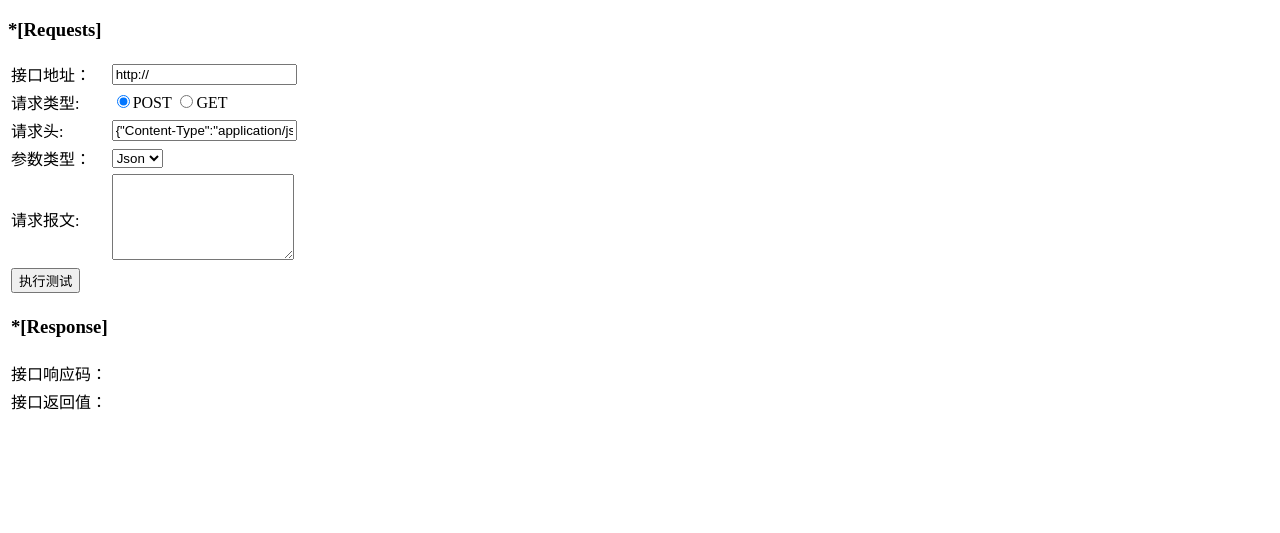
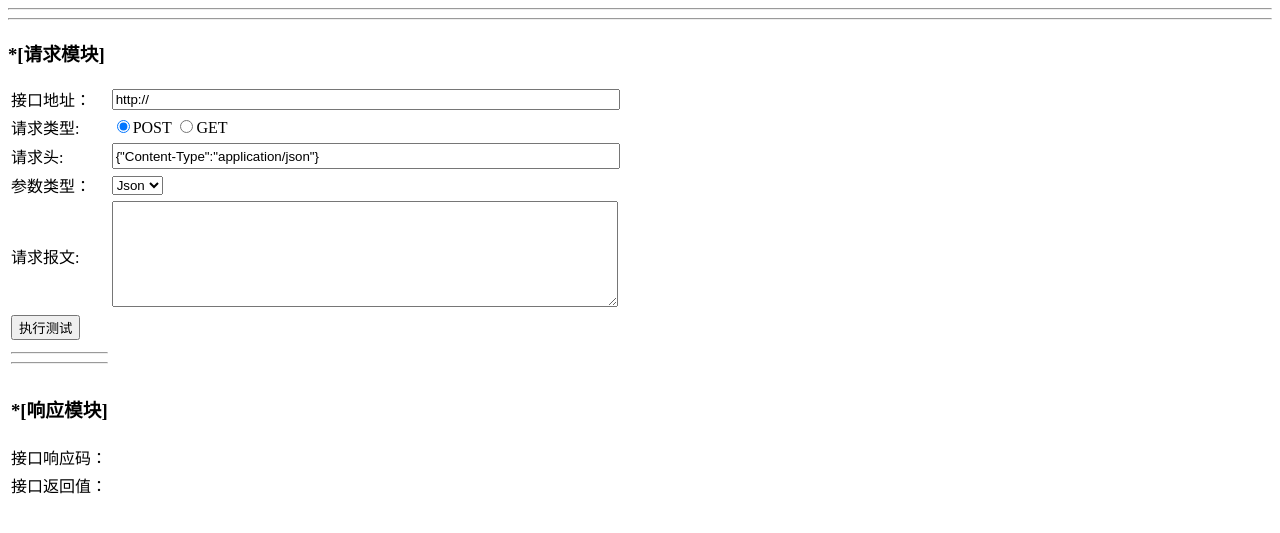
Before and after one commit to zenglin/mockapiproject-master, a Django app: page /admin/mockapi/index/ in a window 1280 px wide. Shown: the top 533 px of the page. Run offline with Django 3.2, Linux system fonts and the light colour scheme.

Commit message:
优化20210928

```diff
--- a/mockapi/admin.py
+++ b/mockapi/admin.py
@@ -33,7 +33,7 @@ class APIResponseMockAdmin(admin.ModelAdmin):
     # 时间格式化处理
     time_seconds.admin_order_field = 'UpdateTime'
     time_seconds.short_description = '更新时间'
-    list_display = ['id', 'CustomUrl', 'QueryValue', 'reprofile', 'time_seconds']
+    list_display = ['id', 'CustomUrl', 'QueryValue', 'reprofile', 'time_seconds','Remarks']
     list_filter = ['CustomUrl']
     search_fields = ['CustomUrl__CustomUrl']
     # 执行动作的位置
--- a/mockapi/models.py
+++ b/mockapi/models.py
@@ -60,6 +60,7 @@ class APIResponseMock(models.Model):
     UpdateTime = models.DateTimeField(auto_now=True, verbose_name='更新时间')
     QueryValue = models.CharField(max_length=50, db_index=True,verbose_name='查询值')
     ResponseData = models.TextField(verbose_name='响应信息数据')
+    Remarks = models.CharField(max_length=20, null=True, verbose_name='备注说明')
 
     def clean(self):
         try:
--- a/mockapi/templates/index.html
+++ b/mockapi/templates/index.html
@@ -5,27 +5,30 @@
     <title>API接口测试</title>
 </head>
 <body>
-    <h3 style="..."> *[Requests]</h3>
+<hr>
+<hr/>
+<h3 style="..."> *[请求模块]</h3>
 <form action="/admin/mockapi/index/" method="post">
     <table>
         <tr>
             <td>接口地址：</td>
             <td>
-                <input type="text" name="url" value="http://"  /> <br/>
+                <input type="text" name="url" value="http://" style="width:500px"/> <br/>
             </td>
         </tr>
         <tr>
             <td>请求类型:</td>
             <td>
                 <input type="radio" name="req_type" value="post" checked/>POST
-                <input type="radio" name="req_type" value="get" />GET
+                <input type="radio" name="req_type" value="get"/>GET
             </td>
         </tr>
         </tr>
         <tr>
             <td>请求头:</td>
             <td>
-                <input type="text" name="header" value={"Content-Type":"application/json"}> <br/>
+                <input type="text" name="header" value={"Content-Type":"application/json"}
+                       style="width:500px;height:20px;"> <br/>
             </td>
         </tr>
         <tr>
@@ -41,16 +44,22 @@
         <tr>
             <td>请求报文:</td>
             <td>
-                <textarea name="requestsdata" style="with:800px;height:80px;"></textarea>
+                <textarea name="requestsdata" style="width:500px;height:100px;"></textarea>
             </td>
         <tr>
             <td>
-                <input type="submit" value="执行测试" />
+                <input id="submitBtn" type="submit" value="执行测试"/>
             </td>
         </tr>
         <tr>
             <td>
-            <h3 style="..."> *[Response]</h3>
+                <hr>
+                <hr/>
+            </td>
+        </tr>
+        <tr>
+            <td>
+                <h3 style="..."> *[响应模块]</h3>
             </td>
         </tr>
         <tr>
```
Also changed, not shown: project/settings.py (+10 -2 lines), requirements.txt (added, +15 -0 lines), data/mockDB.sqlite3, mockapi/migrations/0004_auto_20210928_2117.py (added), testapi/migrations/0003_alter_caseidmock_id.py (added). Lines whose indentation alone changed are shown as unchanged.
